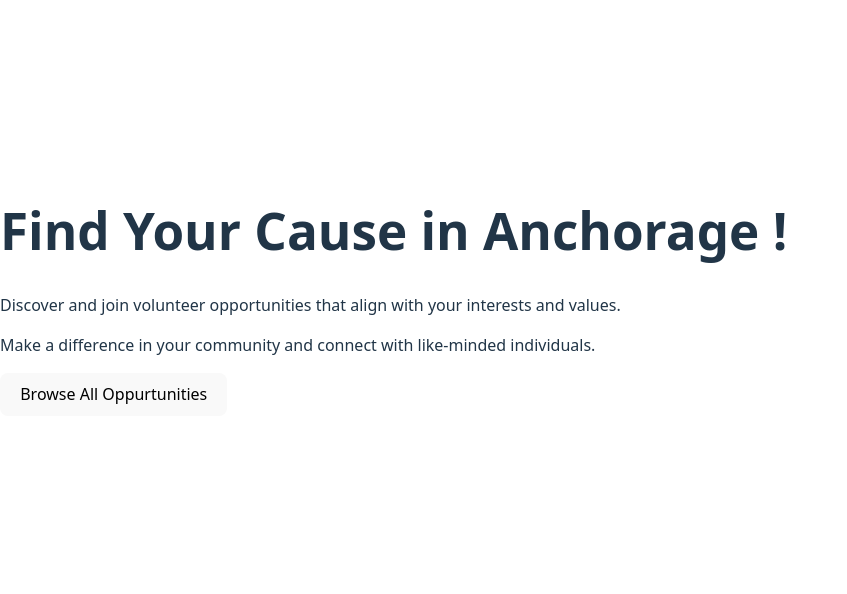
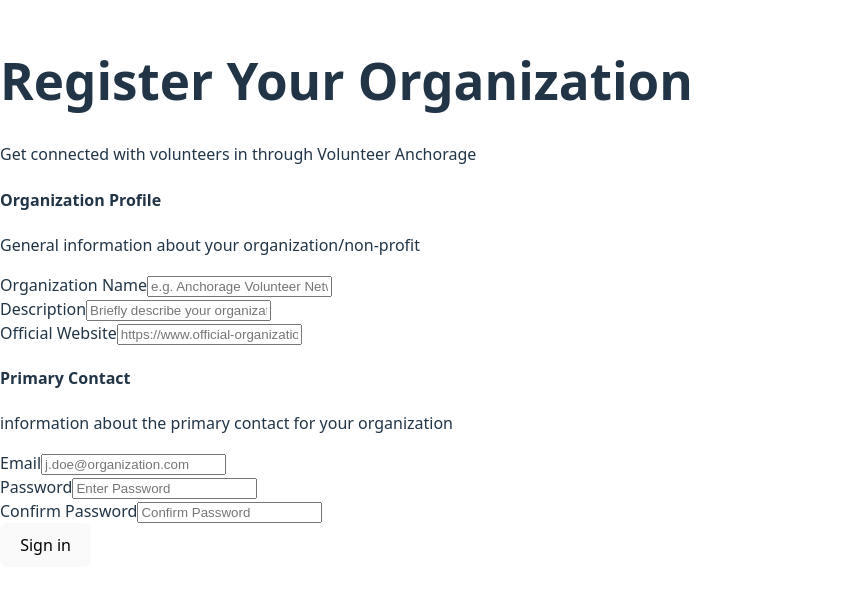
Before and after one commit to ruby-wright/VolunteerAnchorage, a React (Vite) app in the folder frontend/: page / in a window 1280 px wide. Shown: the part 108-702 px from the top of the page, without its empty margins (0-847 px from the left). Built offline with nearby package versions, Linux system fonts and the light colour scheme.

Commit message:
Registration for Organizations

```diff
--- a/frontend/src/App.tsx
+++ b/frontend/src/App.tsx
@@ -1,9 +1,14 @@
-import HomePage from './pages/homePage/HomePage';
+//import NavBar from './components/shared/NavBar';
+//import HomePage from './pages/homePage/HomePage';
+//import VolunteerCards from './components/VolunteerCards';
+//import ConnectForm from './pages/ConnectFormPage/ConnectForm';
+import OrganizationAuthPage from './pages/organizations/OrganizationAuthPage';
+
 
 function App() {
   return (
       <div>
-         <HomePage/>
+         <OrganizationAuthPage/>
       </div>
 
   );
--- a/frontend/src/pages/organizations/OrganizationAuthPage.tsx
+++ b/frontend/src/pages/organizations/OrganizationAuthPage.tsx
@@ -6,7 +6,7 @@ import {Fragment} from 'react';
 
 
 function OrganizationAuthPage(){
-    return (
+    return(
         <Fragment>
             <h1>Register Your Organization</h1>
             <p>Get connected with volunteers in through Volunteer Anchorage</p>
```
